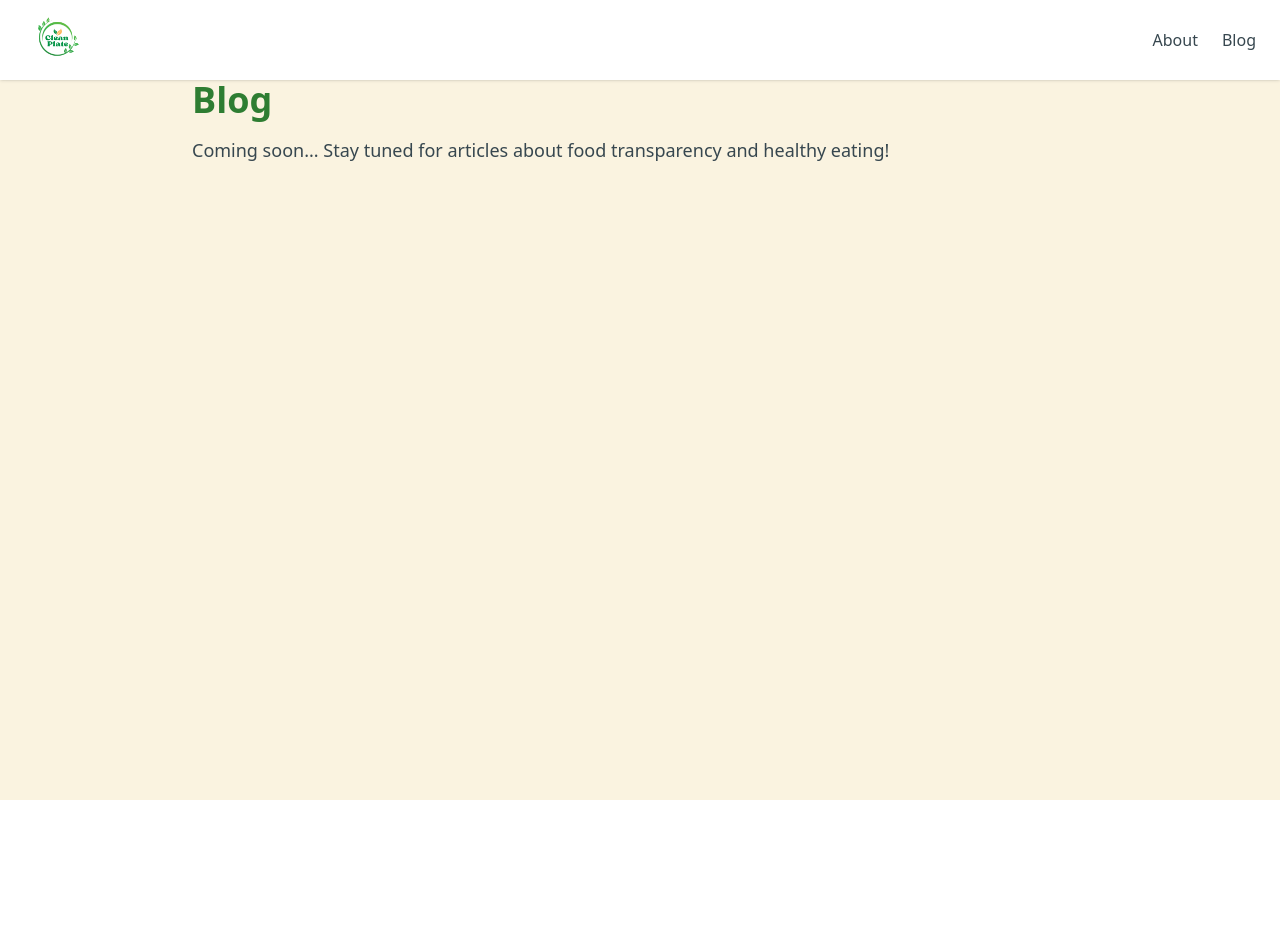
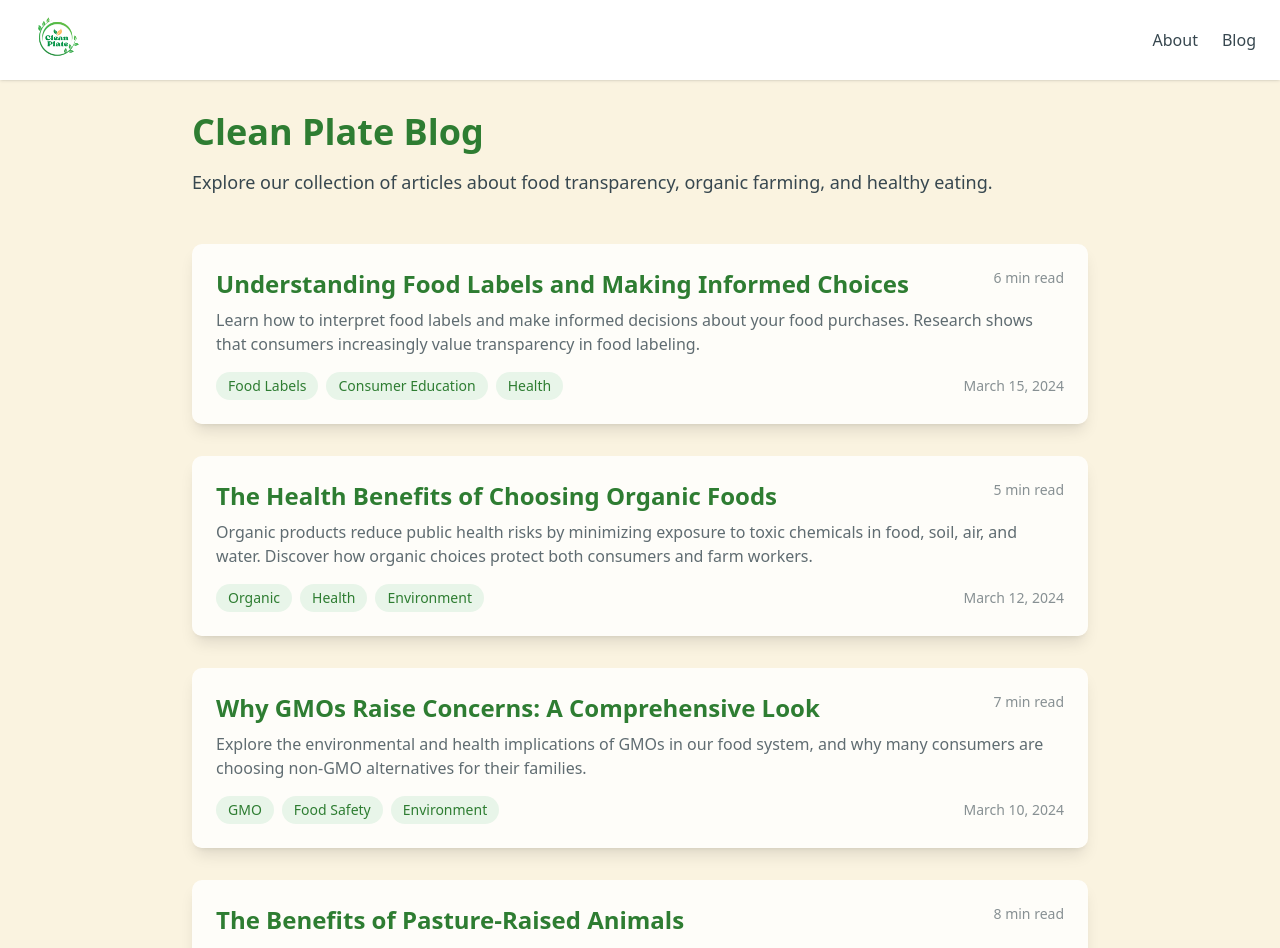
Before and after one commit to davud27/CleanPlate, a React (Vite) app in the folder HopperHacks2025/: page /blog in a window 1280 px wide. Shown: the top 948 px of the page. Before the commit the page ends 800 px from the top, so only its background shows below. Built offline with nearby package versions, Linux system fonts and the light colour scheme.

Commit message:
Added Nutrition Label, Blog Page

```diff
--- a/HopperHacks2025/src/routes/blog.tsx
+++ b/HopperHacks2025/src/routes/blog.tsx
@@ -4,16 +4,100 @@ export const Route = createFileRoute("/blog")({
   component: Blog,
 });
 
+// Blog post data structure
+const blogPosts = [
+  {
+    title: "Understanding Food Labels and Making Informed Choices",
+    date: "March 15, 2024",
+    summary: "Learn how to interpret food labels and make informed decisions about your food purchases. Research shows that consumers increasingly value transparency in food labeling.",
+    link: "https://pmc.ncbi.nlm.nih.gov/articles/PMC8156633/",
+    readTime: "6 min read",
+    tags: ["Food Labels", "Consumer Education", "Health"]
+  },
+  {
+    title: "The Health Benefits of Choosing Organic Foods",
+    date: "March 12, 2024",
+    summary: "Organic products reduce public health risks by minimizing exposure to toxic chemicals in food, soil, air, and water. Discover how organic choices protect both consumers and farm workers.",
+    link: "https://www.ota.com/health-benefits-organic",
+    readTime: "5 min read",
+    tags: ["Organic", "Health", "Environment"]
+  },
+  {
+    title: "Why GMOs Raise Concerns: A Comprehensive Look",
+    date: "March 10, 2024",
+    summary: "Explore the environmental and health implications of GMOs in our food system, and why many consumers are choosing non-GMO alternatives for their families.",
+    link: "https://www.nongmoproject.org/blog/whats-wrong-with-gmos-a-lot/",
+    readTime: "7 min read",
+    tags: ["GMO", "Food Safety", "Environment"]
+  },
+  {
+    title: "The Benefits of Pasture-Raised Animals",
+    date: "March 8, 2024",
+    summary: "Discover why pasture-raised animals produce healthier meat and dairy products, with higher levels of beneficial nutrients like omega-3 fatty acids and vitamins.",
+    link: "https://www.mofga.org/resources/pasture/pasture/",
+    readTime: "8 min read",
+    tags: ["Pasture-Raised", "Nutrition", "Animal Welfare"]
+  },
+  {
+    title: "Why 100% Grass-Fed Beef Matters",
+    date: "March 5, 2024",
+    summary: "Learn about the three main benefits of choosing 100% grass-fed beef: humane treatment of animals, environmental sustainability, and superior nutritional value.",
+    link: "https://foxhollow.com/blogs/blog/why-100-grassfed-matters",
+    readTime: "5 min read",
+    tags: ["Grass-Fed", "Sustainability", "Nutrition"]
+  }
+];
+
 function Blog() {
   return (
-    <div className="min-h-screen pt-20 bg-[#FAF3E0] p-8">
+    <div className="min-h-screen pt-28 bg-[#FAF3E0] p-8">
       <div className="max-w-4xl mx-auto space-y-12">
         <section>
-          <h1 className="text-4xl font-bold text-[#2E7D32] mb-4">Blog</h1>
-          <p className="text-[#37474F] text-lg">
-            Coming soon... Stay tuned for articles about food transparency and healthy eating!
+          <h1 className="text-4xl font-bold text-[#2E7D32] mb-4">Clean Plate Blog</h1>
+          <p className="text-[#37474F] text-lg mb-12">
+            Explore our collection of articles about food transparency, organic farming, and healthy eating.
           </p>
         </section>
+
+        {/* Blog Posts */}
+        <div className="space-y-8">
+          {blogPosts.map((post, index) => (
+            <article
+              key={index}
+              className="bg-white/80 backdrop-blur-sm rounded-lg p-6 shadow-lg transition-all duration-300 hover:shadow-xl"
+            >
+              <a
+                href={post.link}
+                target="_blank"
+                rel="noopener noreferrer"
+                className="block"
+              >
+                <div className="flex justify-between items-start mb-2">
+                  <h2 className="text-2xl font-semibold text-[#2E7D32] hover:text-[#4CAF50] transition-colors">
+                    {post.title}
+                  </h2>
+                  <span className="text-sm text-[#37474F]/60">{post.readTime}</span>
+                </div>
+
+                <p className="text-[#37474F]/80 mb-4">{post.summary}</p>
+
+                <div className="flex justify-between items-center">
+                  <div className="flex gap-2">
+                    {post.tags.map((tag, tagIndex) => (
+                      <span
+                        key={tagIndex}
+                        className="px-3 py-1 bg-[#E8F5E9] text-[#2E7D32] rounded-full text-sm"
+                      >
+                        {tag}
+                      </span>
+                    ))}
+                  </div>
+                  <span className="text-sm text-[#37474F]/60">{post.date}</span>
+                </div>
+              </a>
+            </article>
+          ))}
+        </div>
       </div>
     </div>
   );
--- a/HopperHacks2025/src/routes/index.tsx
+++ b/HopperHacks2025/src/routes/index.tsx
@@ -100,7 +100,7 @@ function Index() {
             <div className="flex justify-center pt-6">
               <Button
                 type="submit"
-                className="bg-gradient-to-r from-[#2E7D32] to-[#4CAF50] text-white text-xl px-12 py-4 rounded-xl shadow-lg hover:shadow-xl hover:scale-105 transition-all duration-300 font-semibold"
+                className="bg-gradient-to-r from-[#2E7D32] to-[#4CAF50] text-white text-xl px-12 py-4 rounded-xl shadow-lg hover:shadow-xl hover:scale-105 transition-all duration-300 font-semibold cursor-pointer"
               >
                 Analyze Food
               </Button>
--- a/HopperHacks2025/src/routes/results.tsx
+++ b/HopperHacks2025/src/routes/results.tsx
@@ -183,7 +183,7 @@ function FoodItemCard({
     <div className="flex gap-8 animate-fadeIn">
       {/* Left Sidebar */}
       <div className="w-1/3 space-y-6 animate-slideIn">
-        <section className="bg-white/80 backdrop-blur-sm rounded-lg p-6 shadow-lg hover:animate-glowPulse">
+        <section className="bg-white/80 backdrop-blur-sm rounded-lg p-6 shadow-lg">
           <h1 className="text-4xl font-bold text-transparent bg-clip-text bg-gradient-to-r from-[#2E7D32] to-[#4CAF50] animate-rainbow">
             {productBrand} - {productName}
           </h1>
@@ -191,6 +191,74 @@ function FoodItemCard({
           {/* Image placeholder */}
           <div className="mt-6 aspect-square bg-gray-100 rounded-lg flex items-center justify-center">
             <p className="text-gray-500">Product Image</p>
+          </div>
+        </section>
+
+        {/* Nutrition Label */}
+        <section className="bg-white/80 backdrop-blur-sm rounded-lg p-6 shadow-lg">
+          <h2 className="text-xl font-bold text-[#37474F] mb-4 border-b-2 pb-2">Nutrition Facts</h2>
+          <div className="space-y-4">
+            <div className="border-b pb-2">
+              <p className="font-bold">Serving Size 1 cup (228g)</p>
+              <p className="font-bold">Servings Per Container 4</p>
+            </div>
+
+            <div className="space-y-2">
+              <div className="border-b pb-1">
+                <p className="font-bold text-lg">Amount Per Serving</p>
+                <div className="flex justify-between">
+                  <span className="font-bold">Calories</span>
+                  <span>250</span>
+                </div>
+              </div>
+
+              <div className="border-b pb-1">
+                <div className="flex justify-between">
+                  <span>Total Fat</span>
+                  <span>8g</span>
+                </div>
+              </div>
+
+              <div className="border-b pb-1">
+                <div className="flex justify-between">
+                  <span>Sodium</span>
+                  <span>620mg</span>
+                </div>
+              </div>
+
+              <div className="border-b pb-1">
+                <div className="flex justify-between">
+                  <span>Total Carbohydrate</span>
+                  <span>37g</span>
+                </div>
+              </div>
+
+              <div className="border-b pb-1">
+                <div className="flex justify-between">
+                  <span>Protein</span>
+                  <span>8g</span>
+                </div>
+              </div>
+            </div>
+
+            <div className="text-sm space-y-1">
+              <div className="flex justify-between">
+                <span>Vitamin D</span>
+                <span>2mcg 10%</span>
+              </div>
+              <div className="flex justify-between">
+                <span>Calcium</span>
+                <span>260mg 20%</span>
+              </div>
+              <div className="flex justify-between">
+                <span>Iron</span>
+                <span>4.5mg 25%</span>
+              </div>
+              <div className="flex justify-between">
+                <span>Potassium</span>
+                <span>235mg 6%</span>
+              </div>
+            </div>
           </div>
         </section>
       </div>
```
